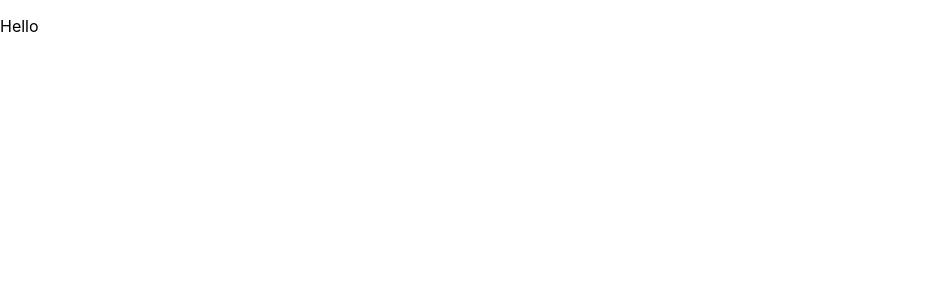
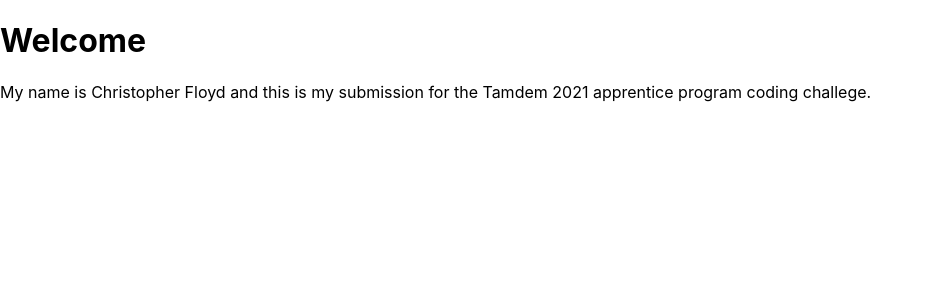
Before and after one commit to cfloyd252/tandem-code-challenge, a React (Create React App) app: page / in a window 1280 px wide. Shown: the top 300 px of the page, without its empty margins (0-932 px from the left). Built offline with nearby package versions, Linux system fonts and the light colour scheme.

Commit message:
started on landing page

```diff
--- a/src/App/App.js
+++ b/src/App/App.js
@@ -1,9 +1,11 @@
+import Landing from '../Pages/Landing/Landing';
+import { Route } from 'react-router-dom';
 import './App.css';
 
 function App() {
   return (
     <div className="App">
-      <p>Hello</p>
+      <Route exact path={'/'} component={Landing} />
     </div>
   );
 }
--- a/src/Pages/Landing/Landing.js
+++ b/src/Pages/Landing/Landing.js
@@ -0,0 +1,14 @@
+import React, { Component } from 'react'
+
+export class Landing extends Component {
+  render() {
+    return (
+      <div>
+        <h1>Welcome</h1>
+        <p>My name is Christopher Floyd and this is my submission for the Tamdem 2021 apprentice program coding challege.</p>
+      </div>
+    )
+  }
+}
+
+export default Landing
```
Also changed, not shown: src/Routes/PrivateRoute.js (added), src/Routes/PublicRoute.js (added).
